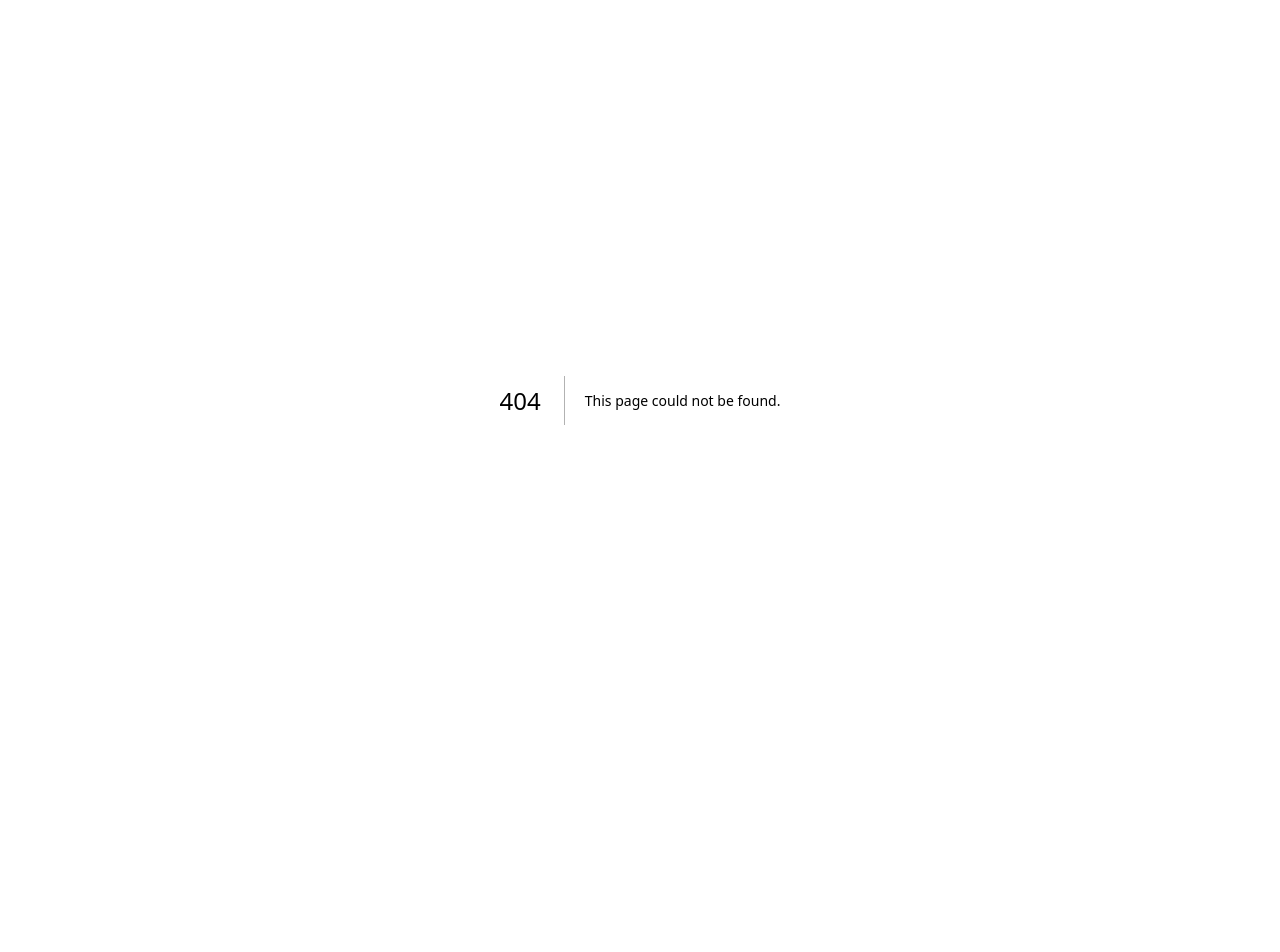
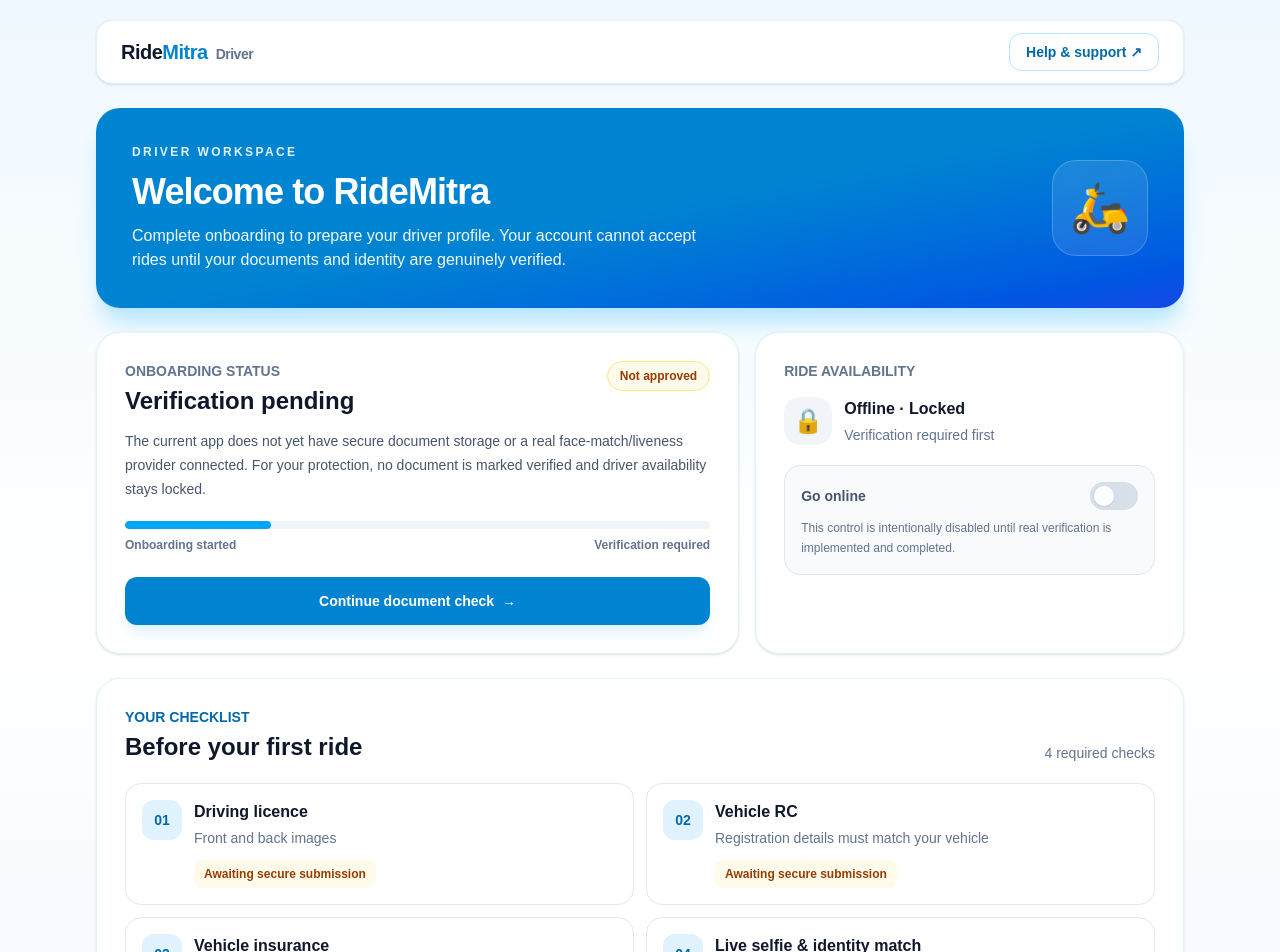
Before and after one commit to mintuvanga/ridemitra, a Next.js app: page /driver in a window 1280 px wide. Before the commit this address had no page. Shown: the top 952 px of the page. Before the commit the page ends 800 px from the top, so only its background shows below. Built offline with nearby package versions, Linux system fonts and the light colour scheme.

Commit message:
Add driver onboarding dashboard page

```diff
--- /dev/null
+++ b/src/app/driver/page.tsx
@@ -0,0 +1,82 @@
+"use client";
+
+import Link from "next/link";
+
+const checklist = [
+  { number: "01", title: "Driving licence", detail: "Front and back images", status: "Awaiting secure submission" },
+  { number: "02", title: "Vehicle RC", detail: "Registration details must match your vehicle", status: "Awaiting secure submission" },
+  { number: "03", title: "Vehicle insurance", detail: "Current policy required", status: "Awaiting secure submission" },
+  { number: "04", title: "Live selfie & identity match", detail: "A real liveness and face-match check is required", status: "Provider not connected" },
+];
+
+export default function DriverHomePage() {
+  return (
+    <main className="min-h-screen bg-gradient-to-b from-sky-50 via-white to-blue-50 text-slate-900">
+      <div className="mx-auto min-h-screen max-w-6xl px-4 py-5 sm:px-6 lg:px-8">
+        <header className="flex items-center justify-between gap-4 rounded-2xl border border-sky-100 bg-white px-4 py-3 shadow-sm sm:px-6">
+          <Link href="/" className="text-xl font-black tracking-tight">Ride<span className="text-sky-600">Mitra</span><span className="ml-2 text-sm font-semibold text-slate-500">Driver</span></Link>
+          <Link href="/support" className="rounded-xl border border-sky-200 px-4 py-2 text-sm font-bold text-sky-700 transition hover:bg-sky-50">Help & support ↗</Link>
+        </header>
+
+        <section className="rm-page-enter mt-6 overflow-hidden rounded-3xl bg-gradient-to-br from-sky-600 via-sky-600 to-blue-700 p-6 text-white shadow-xl shadow-sky-200 sm:p-9">
+          <div className="flex flex-col justify-between gap-6 md:flex-row md:items-center">
+            <div className="max-w-2xl">
+              <p className="text-xs font-bold uppercase tracking-[0.2em] text-sky-100">Driver workspace</p>
+              <h1 className="mt-3 text-3xl font-black tracking-tight sm:text-4xl">Welcome to RideMitra</h1>
+              <p className="mt-3 max-w-xl text-sm leading-6 text-sky-50 sm:text-base">Complete onboarding to prepare your driver profile. Your account cannot accept rides until your documents and identity are genuinely verified.</p>
+            </div>
+            <div className="flex h-24 w-24 shrink-0 items-center justify-center self-start rounded-3xl border border-white/20 bg-white/10 text-5xl md:self-auto" aria-hidden="true">🛵</div>
+          </div>
+        </section>
+
+        <section className="mt-6 grid gap-4 md:grid-cols-[1.2fr_0.8fr]">
+          <div className="rm-card-enter rounded-3xl border border-sky-100 bg-white p-5 shadow-sm sm:p-7">
+            <div className="flex items-start justify-between gap-3">
+              <div><p className="text-sm font-bold text-slate-500">ONBOARDING STATUS</p><h2 className="mt-1 text-2xl font-black">Verification pending</h2></div>
+              <span className="rounded-full border border-amber-200 bg-amber-50 px-3 py-1.5 text-xs font-extrabold text-amber-800">Not approved</span>
+            </div>
+            <p className="mt-3 text-sm leading-6 text-slate-600">The current app does not yet have secure document storage or a real face-match/liveness provider connected. For your protection, no document is marked verified and driver availability stays locked.</p>
+            <div className="mt-5 h-2 overflow-hidden rounded-full bg-slate-100"><div className="h-full w-1/4 rounded-full bg-sky-500" /></div>
+            <div className="mt-2 flex justify-between text-xs font-semibold text-slate-500"><span>Onboarding started</span><span>Verification required</span></div>
+            <Link href="/driver/documents" className="rm-tap mt-6 flex w-full items-center justify-center gap-2 rounded-xl bg-sky-600 px-5 py-3.5 text-sm font-extrabold text-white shadow-lg shadow-sky-100 transition hover:bg-sky-700">Continue document check <span aria-hidden="true">→</span></Link>
+          </div>
+
+          <div className="rm-card-enter rm-delay-1 rounded-3xl border border-sky-100 bg-white p-5 shadow-sm sm:p-7">
+            <p className="text-sm font-bold text-slate-500">RIDE AVAILABILITY</p>
+            <div className="mt-4 flex items-center gap-3">
+              <span className="flex h-12 w-12 items-center justify-center rounded-2xl bg-slate-100 text-2xl" aria-hidden="true">🔒</span>
+              <div><h2 className="font-extrabold">Offline · Locked</h2><p className="mt-1 text-sm text-slate-500">Verification required first</p></div>
+            </div>
+            <div className="mt-5 rounded-2xl border border-slate-200 bg-slate-50 p-4">
+              <div className="flex items-center justify-between"><span className="text-sm font-semibold text-slate-600">Go online</span><button type="button" disabled aria-disabled="true" title="Available after genuine driver verification" className="relative h-7 w-12 cursor-not-allowed rounded-full bg-slate-300 opacity-70"><span className="absolute left-1 top-1 h-5 w-5 rounded-full bg-white shadow" /></button></div>
+              <p className="mt-2 text-xs leading-5 text-slate-500">This control is intentionally disabled until real verification is implemented and completed.</p>
+            </div>
+          </div>
+        </section>
+
+        <section className="rm-card-enter rm-delay-2 mt-6 rounded-3xl border border-sky-100 bg-white p-5 shadow-sm sm:p-7">
+          <div className="flex flex-col justify-between gap-2 sm:flex-row sm:items-end">
+            <div><p className="text-sm font-bold text-sky-700">YOUR CHECKLIST</p><h2 className="mt-1 text-2xl font-black">Before your first ride</h2></div>
+            <p className="text-sm text-slate-500">4 required checks</p>
+          </div>
+          <div className="mt-5 grid gap-3 sm:grid-cols-2">
+            {checklist.map((item) => (
+              <div key={item.number} className="rounded-2xl border border-slate-200 p-4 transition hover:border-sky-200 hover:bg-sky-50/40">
+                <div className="flex items-start gap-3">
+                  <span className="flex h-10 w-10 shrink-0 items-center justify-center rounded-xl bg-sky-100 text-sm font-black text-sky-700">{item.number}</span>
+                  <div className="min-w-0 flex-1"><h3 className="font-extrabold">{item.title}</h3><p className="mt-1 text-sm leading-5 text-slate-500">{item.detail}</p><p className="mt-3 inline-flex rounded-lg bg-amber-50 px-2.5 py-1.5 text-xs font-bold text-amber-800">{item.status}</p></div>
+                </div>
+              </div>
+            ))}
+          </div>
+          <div className="mt-5 flex flex-col gap-3 rounded-2xl border border-sky-100 bg-sky-50 p-4 sm:flex-row sm:items-center sm:justify-between">
+            <div><p className="font-extrabold text-sky-950">Need help completing onboarding?</p><p className="mt-1 text-sm text-sky-800">Contact support if you have questions about the required checks.</p></div>
+            <Link href="/support" className="inline-flex shrink-0 items-center justify-center rounded-xl border border-sky-200 bg-white px-4 py-2.5 text-sm font-bold text-sky-700 hover:bg-sky-100">Contact support ↗</Link>
+          </div>
+        </section>
+
+        <footer className="py-7 text-center text-xs leading-5 text-slate-500">RideMitra Driver · Your safety and document privacy come first.</footer>
+      </div>
+    </main>
+  );
+}
```
